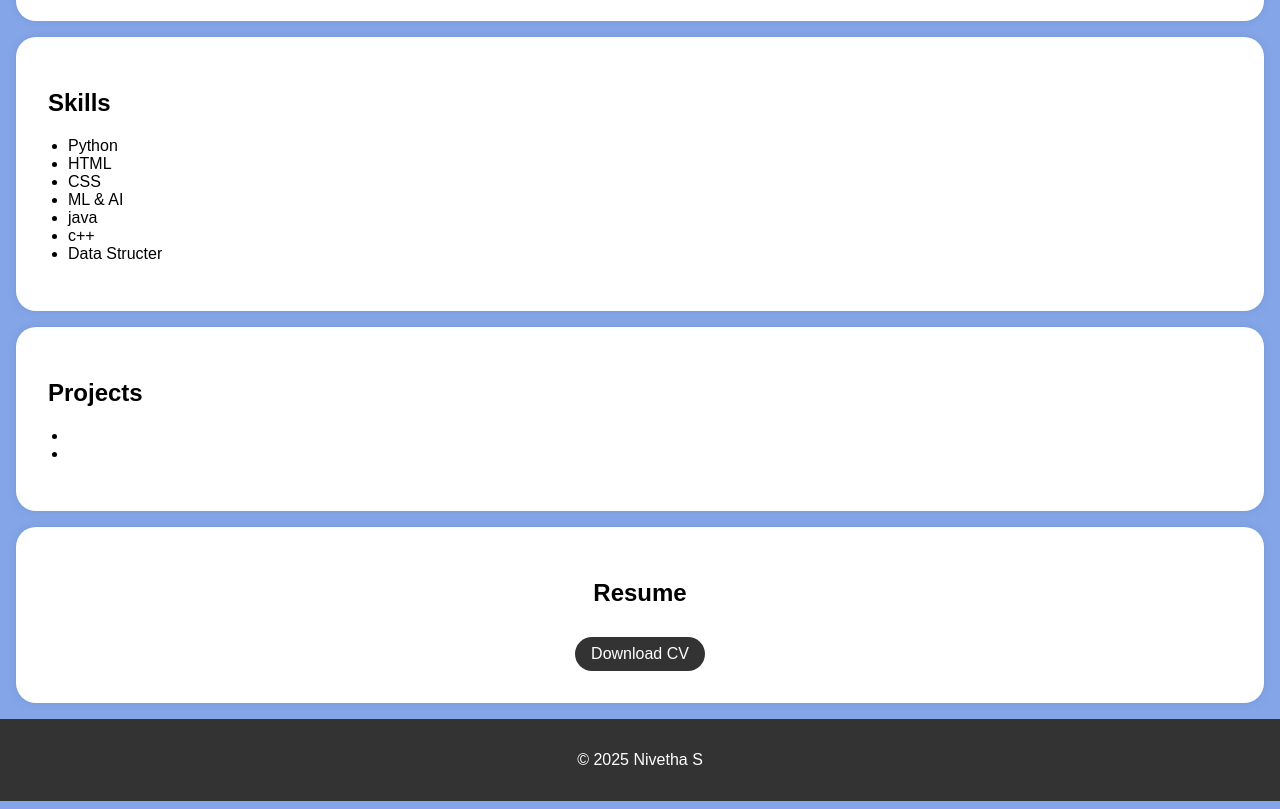
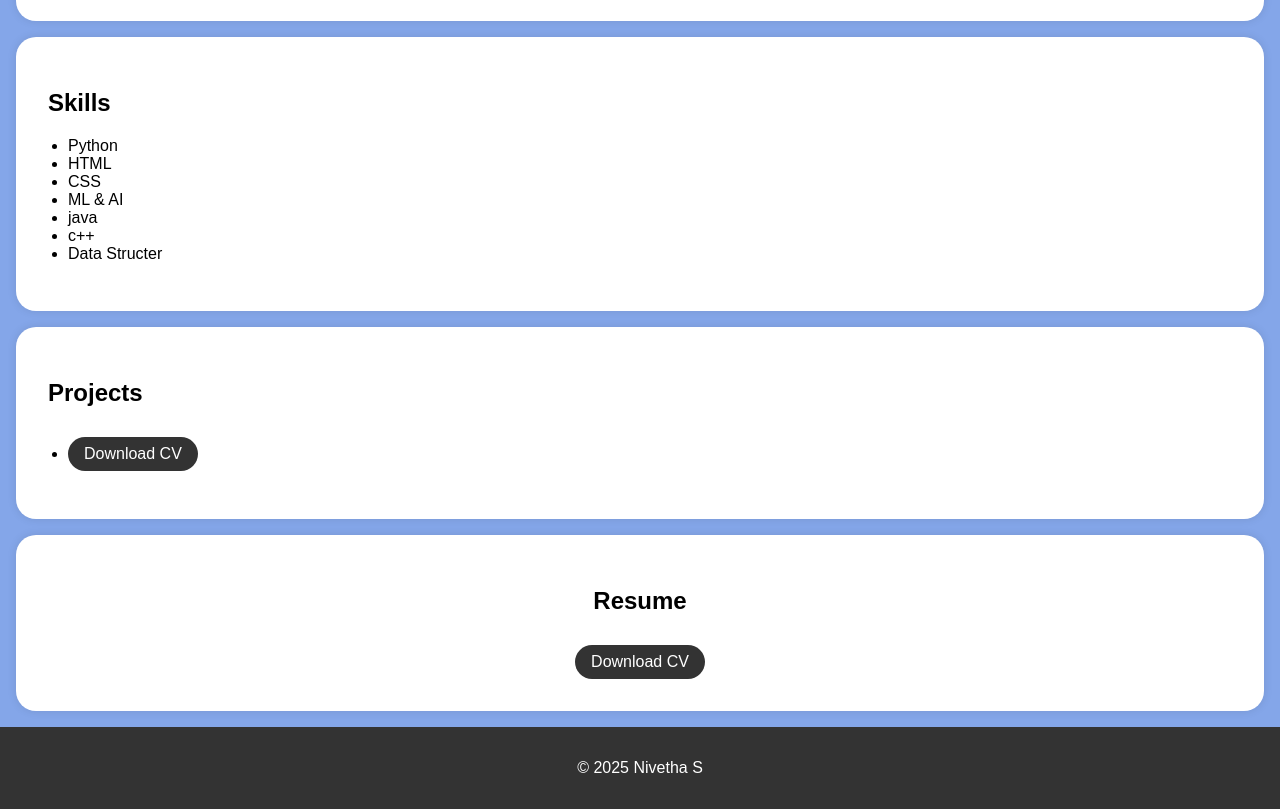
Before and after one commit to Janani-nagaraj/Portfolio-, a plain HTML site: page index.html in a window 1280 px wide. Shown: the part 591-1400 px from the top of the page. Drawn offline with Linux system fonts and the light colour scheme.

Commit message:
index.html

```diff
--- a/index.html
+++ b/index.html
@@ -95,7 +95,7 @@
     <header>
         <div class="header-content">
             <!-- Add your profile picture here -->
-            <img src="passport.jpg" alt="Your Profile Picture" class="profile-picture">
+            <img src="janani photo .pdf" alt="Your Profile Picture" class="profile-picture">
             <h1>Nivetha S</h1>
             <p>Aspiring Student</p>
         </div>
@@ -149,8 +149,8 @@
         <div class="section-content">
             <h2>Projects</h2>
             <ul>
-                <li></li>
-                <li></li>
+                <li><a href="N.janani.pdf" target="_blank" class="download-button">Download CV</a></li>
+
                 <!-- Add more project links here -->
             </ul>
         </div>
@@ -161,7 +161,7 @@
         <div class="section-content">
             <center>
             <h2>Resume</h2>
-            <a href="Nivetha.S RESUME.pdf" target="_blank" class="download-button">Download CV</a>
+            <a href="N.janani-resume.pdf" target="_blank" class="download-button">Download CV</a>
         </center>
         </div>
 
```
